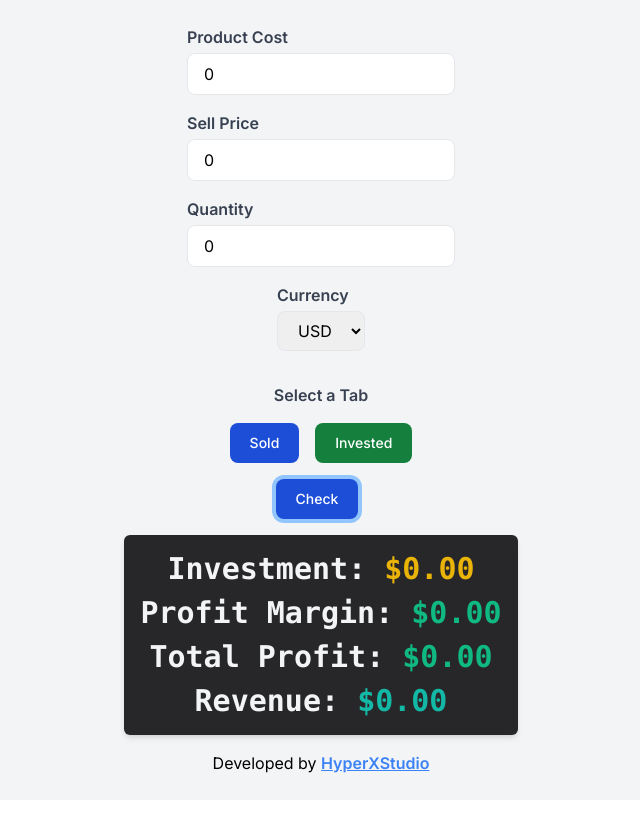
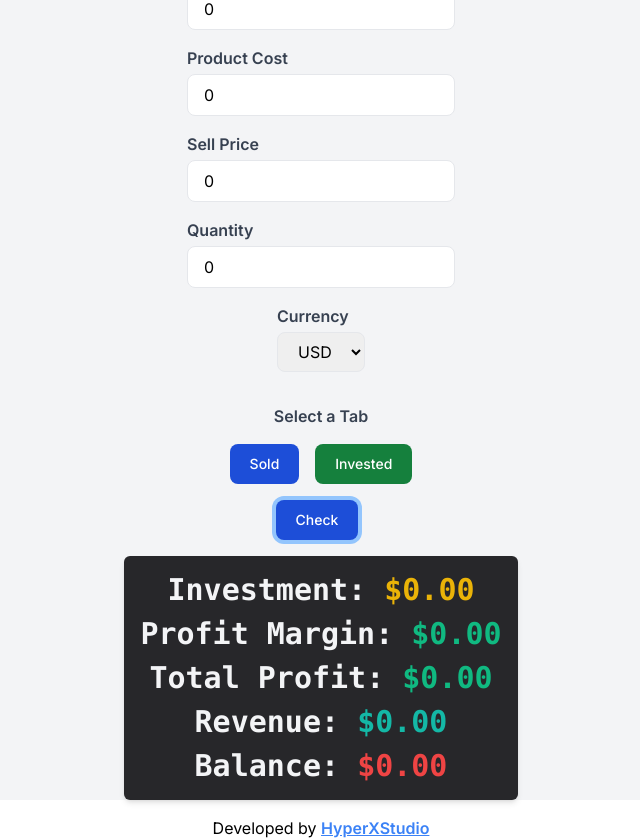
Before and after one commit to psans20/ecommerce-calculator, a Next.js app: page / in a window 1280 px wide. Both pictures are taken after a click on the button "Check". Shown: the whole page, without its empty margins (319-959 px from the left). Before the commit the page ends 800 px from the top, so only its background shows below. Built offline with nearby package versions, Linux system fonts and the light colour scheme.

Commit message:
balance added

```diff
--- a/src/app/page.tsx
+++ b/src/app/page.tsx
@@ -13,6 +13,7 @@ export default function Home() {
   const [sellPrice, setSellPrice] = useState<number>(0.0);
   const [quantity, setQuantity] = useState<number>(0.0);
   const [investment, setInvestment] = useState<number>(0.0);
+  const [balance, setBalance] = useState<number>(0.0);
   const [currency, setCurrency] = useState<string>('USD');
   const [activeTab, setActiveTab] = useState<string>('Sold'); // Initialize to 'Sold'
   const [cardVisible, setCardVisible] = useState<boolean>(false);
@@ -23,18 +24,21 @@ export default function Home() {
             const revenue =  (activeTab === 'Sold' ? profit * quantity : profit * sold);
     const total =  (activeTab === 'Sold' ? sellPrice * quantity : sellPrice * sold);
     const invest = productCost * quantity;
+    const capital = balance - invest + total;
 
     const formattedProfit = formatCurrency(profit);
     const formattedRevenue = formatCurrency(revenue);
     const formatTotal = formatCurrency(total);
     const formatInvest = formatCurrency(invest);
+    const formatCapital = formatCurrency(capital);
 
     setResult({
       profit: formattedProfit,
       revenue: formattedRevenue,
       total: formatTotal,
       invest: formatInvest,
-      sold: sold.toString()
+      sold: sold.toString(),
+      capital: formatCapital
     });
 
     setCardVisible(true);
@@ -54,16 +58,42 @@ export default function Home() {
     total: string;
     invest: string;
     sold: string;
+    capital: string;
   }>({
     profit: '',
     revenue: '',
     total: '',
     invest: '',
-    sold: ''
+    sold: '',
+    capital: ''
   });
+
+  function validate(inputString: string) {
+    // Remove non-digit and non-decimal characters from the input string
+    const cleanedString = inputString.replace(/[^\d.]/g, '');
+
+    // Parse the cleaned string as a floating-point number
+    const numberValue = parseFloat(cleanedString);
+
+    return numberValue;
+  }
 
   return (
     <div className="flex flex-col h-screen space-y-4 justify-center items-center bg-gray-100">
+        <div>
+        <label htmlFor="productCost" className="block text-gray-700 font-semibold">
+         Balance
+        </label>
+        <input
+          type="number"
+          step="0.01"
+          id="balance"
+          name="balance"
+          value={balance}
+          onChange={(e) => setBalance(parseFloat(e.target.value))}
+          className="w-full px-4 py-2 mt-1 border rounded-lg focus:ring focus:ring-blue-200"
+        />
+      </div>
       <div>
         <label htmlFor="productCost" className="block text-gray-700 font-semibold">
           Product Cost
@@ -184,6 +214,15 @@ export default function Home() {
         <h2>Profit Margin: <span className='text-emerald-500'>{result.profit}</span></h2>
         <h2>Total Profit: <span className='text-emerald-500'>{result.revenue}</span></h2>
         <h2>Revenue: <span className='text-teal-500'>{result.total}</span></h2>
+        <h2>Balance: <span    className={`${
+      validate(result.capital) < 0
+        ? "text-red-500"
+        : validate(result.capital) < 1000
+        ? "text-red-500"
+        : validate(result.capital) < 10000
+        ? "text-yellow-500"
+        : "text-green-500"
+    }`}>{result.capital}</span></h2>
       </div>
 
 
```
